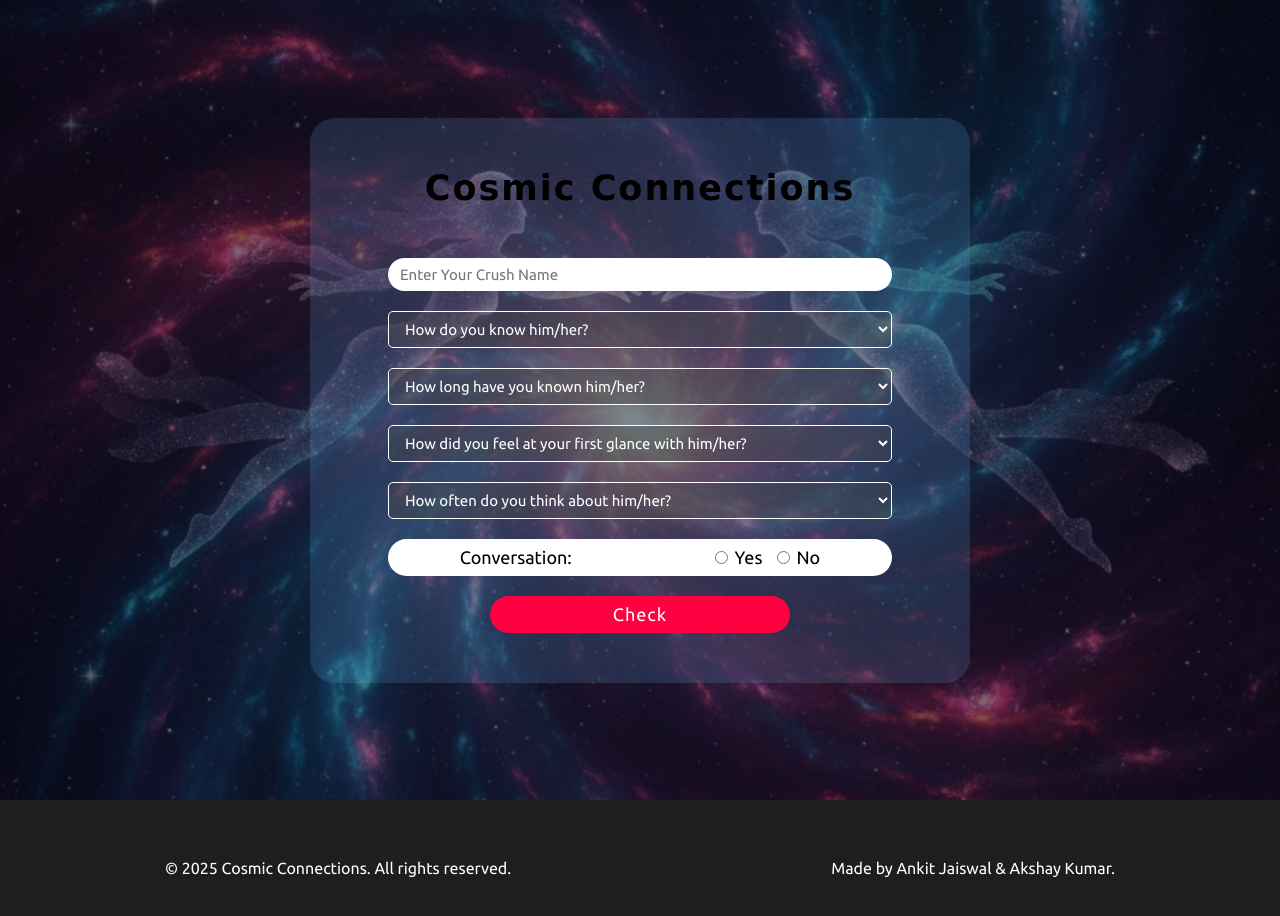
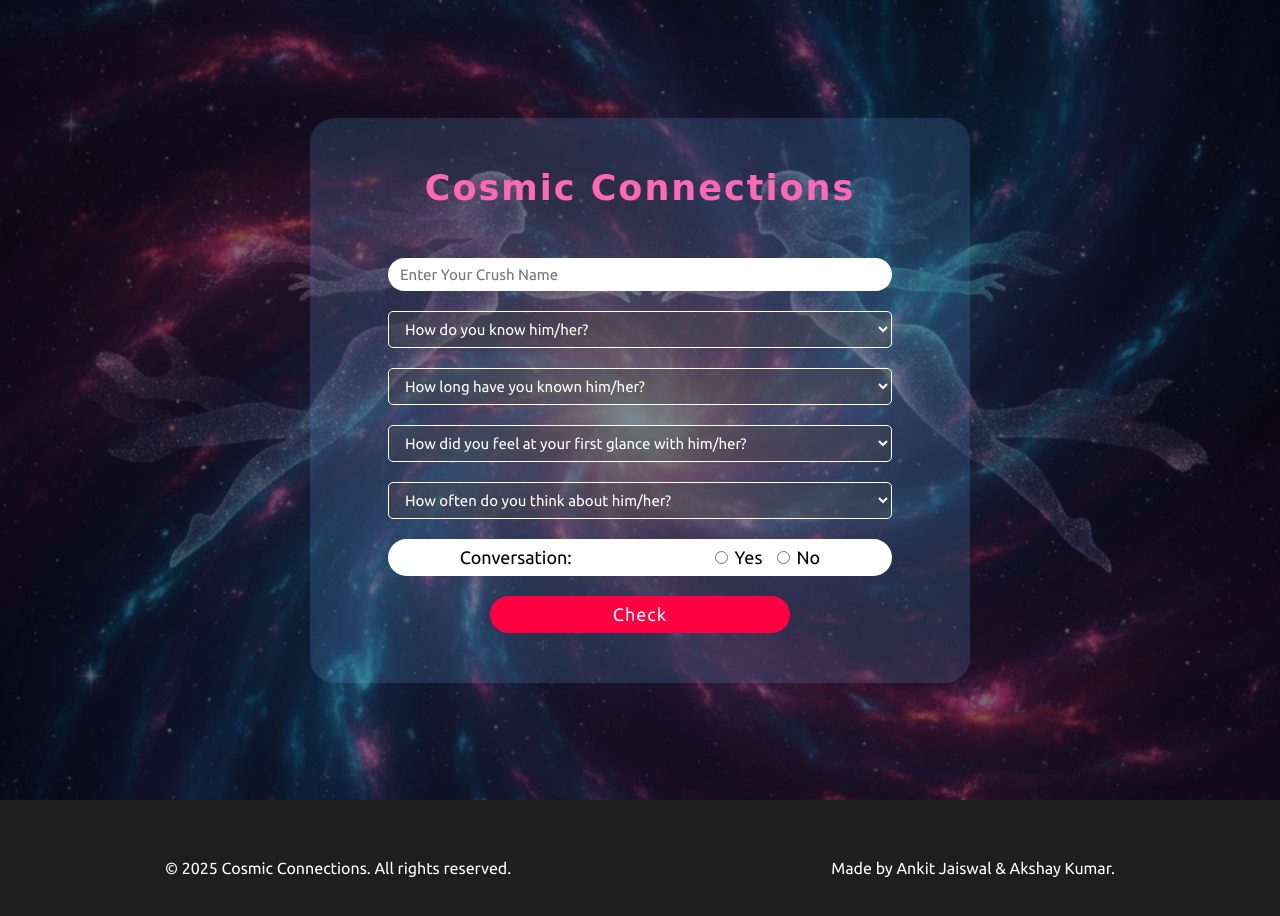
Before and after one commit to CodeWithAnkitJaiswal/ai-love-predictor-prank, a plain HTML site: page index.html in a window 1280 px wide. Drawn offline with Linux system fonts and the light colour scheme; a web font is replaced by a local one.

Commit message:
Refactor CSS styles and improve formatting

```diff
--- a/style.css
+++ b/style.css
@@ -39,6 +39,7 @@ body {
     margin: 0 50px 50px 50px;
     font-size: 35px;
     letter-spacing: 2px;
+    color: hotpink;
 }
 
 .form {
```
